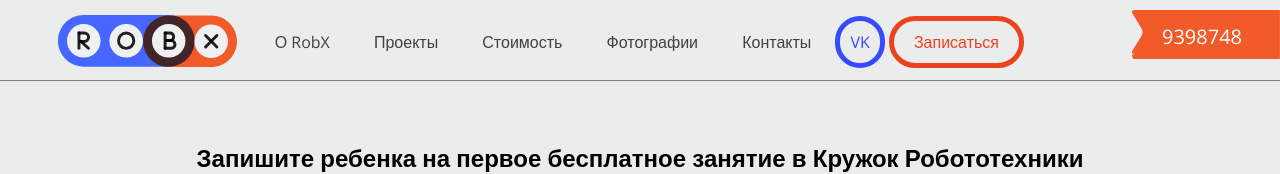
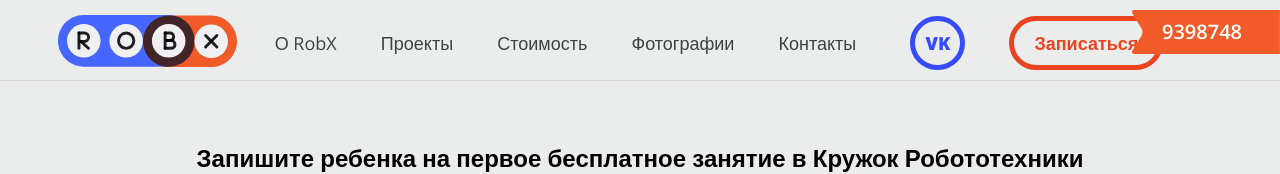
Before and after one commit to yana-radfn94/robx.github.io, a plain HTML site: page index.html in a window 1280 px wide. Shown: the top 174 px of the page. Drawn offline with nearby package versions, Linux system fonts and the light colour scheme; some packages are replaced by stand-ins of ours.

Commit message:
Updated header styles

```diff
--- a/index.html
+++ b/index.html
@@ -4,7 +4,7 @@
   <meta charset="UTF-8">
   <meta name="viewport" content="width=device-width, initial-scale=1.0">
   <meta http-equiv="X-UA-Compatible" content="ie=edge">
-  <link href="https://fonts.googleapis.com/css?family=Open+Sans:400,600&subset=cyrillic-ext" rel="stylesheet">
+  <link href="https://fonts.googleapis.com/css?family=Open+Sans:400,600,800&subset=cyrillic-ext" rel="stylesheet">
   <link rel="stylesheet" href="./styles/normalize.css" type="text/css" >
   <link rel="stylesheet" href="./styles/flexboxgrid.css" type="text/css" >
   <link rel="stylesheet" href="./styles/main.css" type="text/css" >
--- a/styles/main.css
+++ b/styles/main.css
@@ -16,7 +16,7 @@ section#form img{
   mix-blend-mode: multiply;
 }
 header{
-  border-bottom: 1px solid gray;
+  border-bottom: 1px solid rgb(215,214,213);
   position: fixed;
   top: 0;
   width: 100%;
@@ -80,6 +80,7 @@ nav a{
   text-decoration: none;
   padding: 10px 20px;
   color: rgb(65,65,65);
+  font-size: 18px;
 }
 nav a:hover{
   cursor: pointer;
@@ -89,7 +90,9 @@ nav a.vk{
   color: rgb(54,74,254);
     border: 5px solid rgb(54,74,254);
     border-radius: 2em;
-    padding: 10px
+    padding: 10px;
+    font-weight: 800;
+    margin-left: 30px;
 }
 nav a.vk:hover{
   cursor: pointer;
@@ -100,6 +103,9 @@ nav a:last-child{
   border: 5px solid rgb(235,67,31);
   border-radius: 2em;
   color: rgb(235,67,31);
+  font-size: 18px;
+  font-weight: 800;
+  margin-left: 40px;
 }
 nav a:last-child:hover{
   color: rgba(235,67,31,0.5);
@@ -137,6 +143,13 @@ nav a:last-child:hover{
   width: 148px;
   height: 44px;
   right: 0;
+  box-sizing: border-box;
+  padding-top: 0;
+  font-size: 18px;
+  font-weight: 600;
+}
+.phonetag a{
+
 }
 .metro{
   border-radius: 2em;
```
